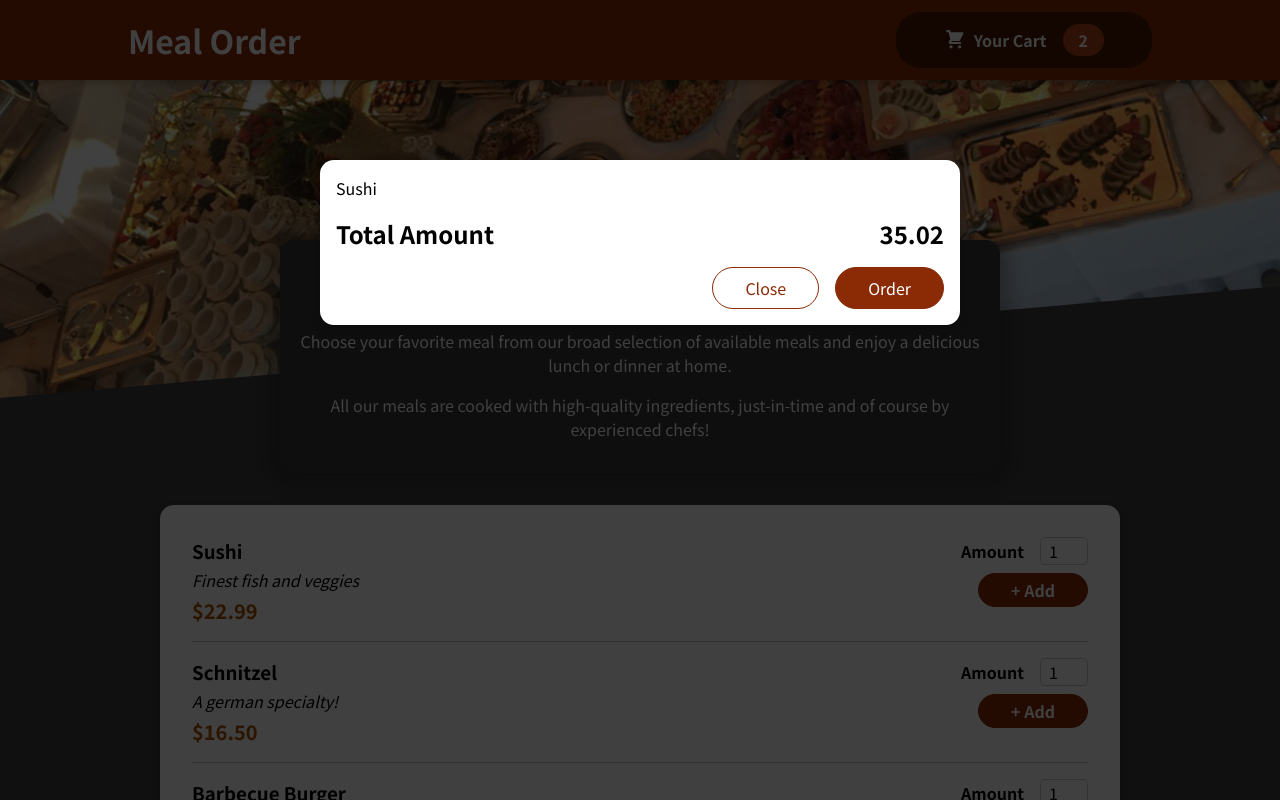
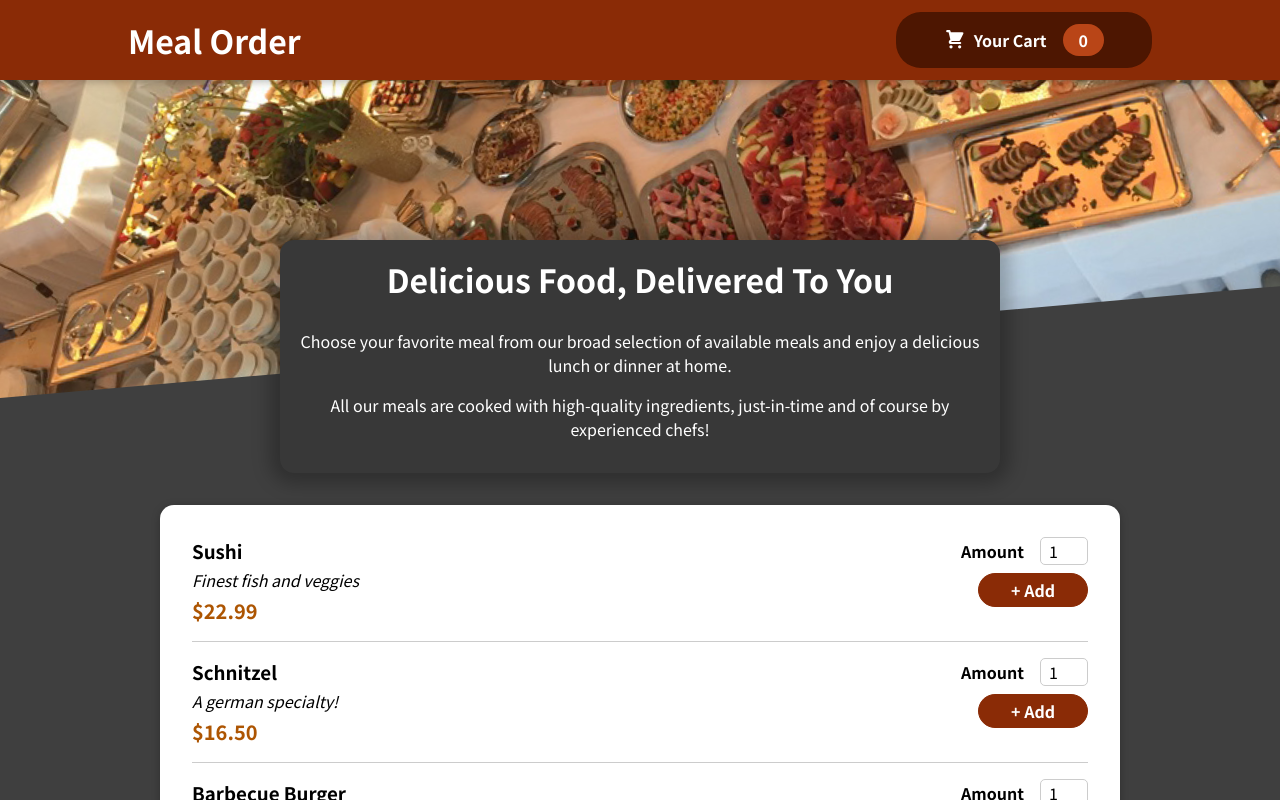
Before and after one commit to Aelbish/FoodOrderApp, a React (Create React App) app: page / in a window 1280 px wide. Shown: the top 800 px of the page. Built offline with nearby package versions, Linux system fonts and the light colour scheme.

Commit message:
Added React context for the cart

```diff
--- a/src/App.js
+++ b/src/App.js
@@ -1,17 +1,28 @@
-import { Fragment } from "react";
+import { useState } from "react";
 import Header from "./components/Layout/Header";
 import Meals from "./components/Meals/Meals";
 import Cart from "./components/Cart/Cart";
+import CartProvider from "./store/CartProvider";
 
 function App() {
+  const [cartIsShown, setCartIsShown] = useState(false);
+
+  const showCartHandler = () => {
+    setCartIsShown(true);
+  };
+
+  const hideCartHandler = () => {
+    setCartIsShown(false);
+  };
+
   return (
-    <Fragment>
-      <Cart />
-      <Header />
+    <CartProvider>
+      {cartIsShown && <Cart onClose={hideCartHandler} />}
+      <Header onShowCart={showCartHandler} />
       <main>
         <Meals />
       </main>
-    </Fragment>
+    </CartProvider>
   );
 }
 
--- a/src/components/Cart/Cart.js
+++ b/src/components/Cart/Cart.js
@@ -10,14 +10,16 @@
     </ul>
   );
   return (
-    <Modal>
+    <Modal onClose={props.onClose}>
       {cartItems}
       <div className={classes.total}>
         <span>Total Amount</span>
         <span>35.02</span>
       </div>
       <div className={classes.actions}>
-        <button className={classes["button--alt"]}>Close</button>
+        <button className={classes["button--alt"]} onClick={props.onClose}>
+          Close
+        </button>
         <button className={classes.button}>Order</button>
       </div>
     </Modal>
--- a/src/components/Layout/Header.js
+++ b/src/components/Layout/Header.js
@@ -10,7 +10,7 @@
     <Fragment>
       <header className={classes.header}>
         <h1>Meal Order</h1>
-        <HeaderCartButton />
+        <HeaderCartButton onClick={props.onShowCart} />
       </header>
       <div className={classes["main-image"]}>
         <img src={mealsImage} alt="A table full of delicious food" />
--- a/src/components/Layout/HeaderCartButton.js
+++ b/src/components/Layout/HeaderCartButton.js
@@ -1,13 +1,24 @@
+import { useContext } from "react";
+
 import CartIcon from "../Cart/CartIcon";
+import CartContext from "../../store/cart-context";
 import classes from "./HeaderCartButton.module.css";
 const HeaderCartButton = (props) => {
+  //useContext will reevaluate this component whenever the context changes
+  //to use the context, we do not need to import provider
+  const cartCtx = useContext(CartContext);
+  //we are now accessing the item of the cart-context through the provider
+  const numberOfCartItems = cartCtx.items.reduce((currentNumber, item) => {
+    return currentNumber + item.amount;
+  }, 0);
+
   return (
-    <button className={classes.button}>
+    <button className={classes.button} onClick={props.onClick}>
       <span className={classes.icon}>
         <CartIcon />
       </span>
       <span>Your Cart</span>
-      <span className={classes.badge}>2</span>
+      <span className={classes.badge}>{numberOfCartItems}</span>
     </button>
   );
 };
--- a/src/components/UI/Modal.js
+++ b/src/components/UI/Modal.js
@@ -3,7 +3,7 @@
 import classes from "./Modal.module.css";
 
 const Backdrop = (props) => {
-  return <div className={classes.backdrop} />;
+  return <div className={classes.backdrop} onClick={props.onClose} />;
 };
 
 const ModalOverlay = (props) => {
@@ -19,7 +19,10 @@
 const Modal = (props) => {
   return (
     <Fragment>
-      {ReactDOM.createPortal(<Backdrop />, portalElement)}
+      {ReactDOM.createPortal(
+        <Backdrop onClose={props.onClose} />,
+        portalElement
+      )}
       {ReactDOM.createPortal(
         <ModalOverlay>{props.children}</ModalOverlay>,
         portalElement
--- /dev/null
+++ b/src/store/CartProvider.js
@@ -0,0 +1,22 @@
+import CartContext from "./cart-context";
+
+const CartProvider = (props) => {
+  const addItemToCartHandler = (item) => {};
+
+  const removeItemFromCartHandler = (id) => {};
+
+  const cartContext = {
+    items: [],
+    total: 0,
+    addItem: addItemToCartHandler,
+    removeItem: removeItemFromCartHandler,
+  };
+
+  return (
+    <CartContext.Provider value={cartContext}>
+      {props.children}
+    </CartContext.Provider>
+  );
+};
+
+export default CartProvider;
--- /dev/null
+++ b/src/store/cart-context.js
@@ -0,0 +1,11 @@
+import React from "react";
+
+//I like to think React Context like a Schema
+const CartContext = React.createContext({
+  items: [],
+  totalAmount: 0,
+  addItem: (item) => {},
+  removeItem: (id) => {},
+});
+
+export default CartContext;
```
Also changed, not shown: 1 other file (tests, documents, lock files or other folders).
